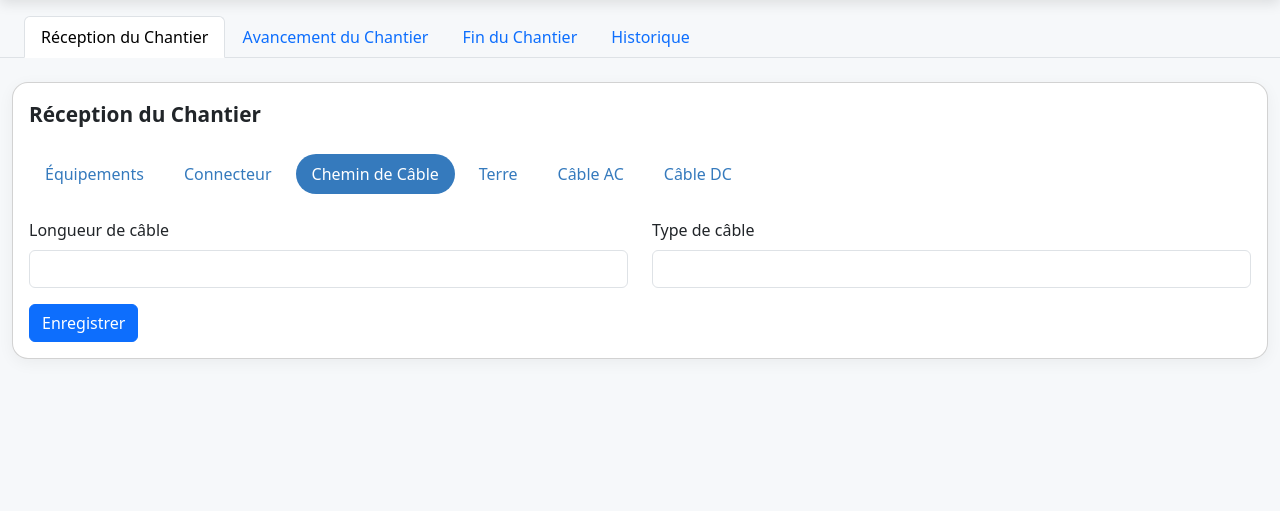
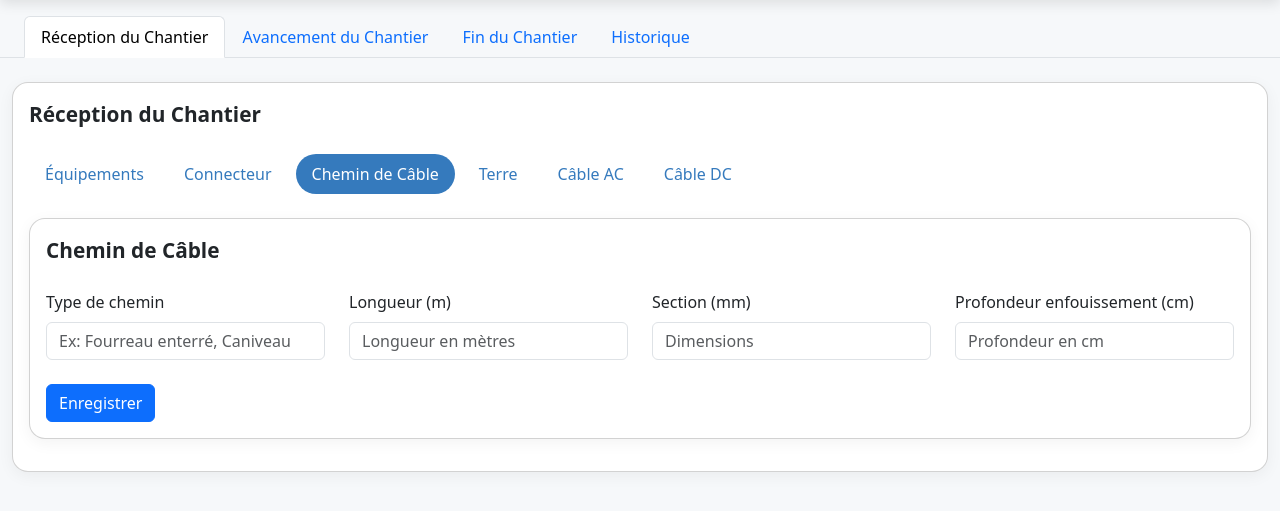
Before and after one commit to vinishtomar/TSB2, a Flask app: page / in a window 1280 px wide, after a click on "Chemin de Câble". Shown: the part 112-623 px from the top of the page. Run offline with Flask 2, Linux system fonts and the light colour scheme; the visitor is signed in with stand-in values (Sample User, id 1); data that the repository does not hold is empty.

Commit message:
Update index.html

```diff
--- a/ChefAssistantWeb/templates/index.html
+++ b/ChefAssistantWeb/templates/index.html
@@ -298,18 +298,29 @@
               <!-- Chemin de Câble Tab Content -->
               <div class="tab-pane fade" id="chemin-cable" role="tabpanel" aria-labelledby="chemin-cable-tab">
                 <form method="POST" action="{{ url_for('suivi_journalier') }}">
-                  <div class="row mb-3">
-                    <div class="col-md-6">
-                      <label class="form-label">Longueur de câble</label>
-                      <input type="number" class="form-control" name="chemin_cable_longueur">
+                  <div class="card rounded-card mb-3">
+                    <div class="card-body">
+                      <div class="card-title mb-4">Chemin de Câble</div>
+                      <div class="row mb-3">
+                        <div class="col-md-3">
+                          <label class="form-label">Type de chemin</label>
+                          <input type="text" class="form-control" name="chemin_cable_type" placeholder="Ex: Fourreau enterré, Caniveau">
+                        </div>
+                        <div class="col-md-3">
+                          <label class="form-label">Longueur (m)</label>
+                          <input type="number" class="form-control" name="chemin_cable_longueur" placeholder="Longueur en mètres">
+                        </div>
+                        <div class="col-md-3">
+                          <label class="form-label">Section (mm)</label>
+                          <input type="text" class="form-control" name="chemin_cable_section" placeholder="Dimensions">
+                        </div>
+                        <div class="col-md-3">
+                          <label class="form-label">Profondeur enfouissement (cm)</label>
+                          <input type="number" class="form-control" name="chemin_cable_profondeur" placeholder="Profondeur en cm">
+                        </div>
+                      </div>
+                      <button type="submit" class="btn btn-primary mt-2">Enregistrer</button>
                     </div>
-                    <div class="col-md-6">
-                      <label class="form-label">Type de câble</label>
-                      <input type="text" class="form-control" name="chemin_cable_type">
-                    </div>
-                  </div>
-                  <div class="mt-3">
-                    <button type="submit" class="btn btn-primary">Enregistrer</button>
                   </div>
                 </form>
               </div>
```
